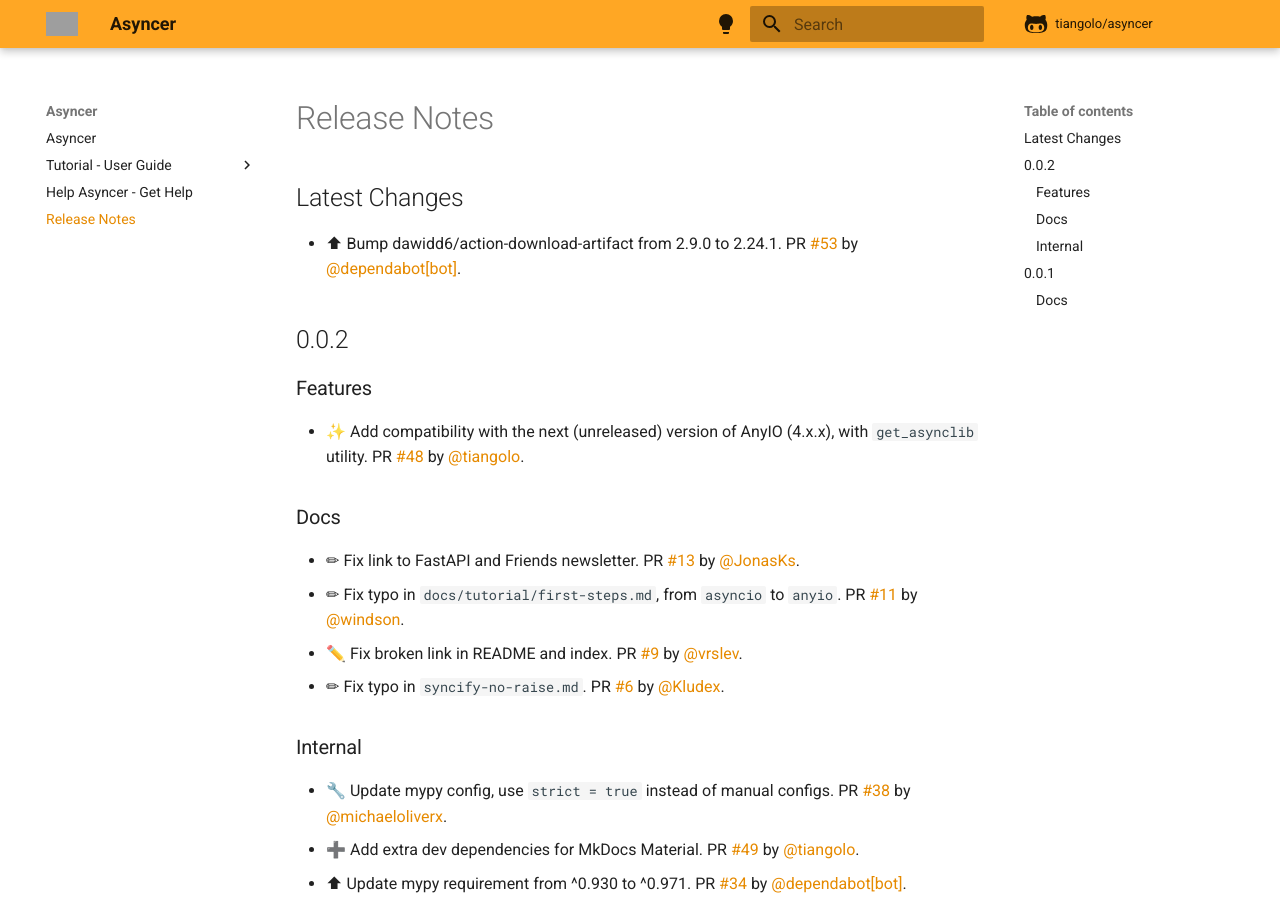
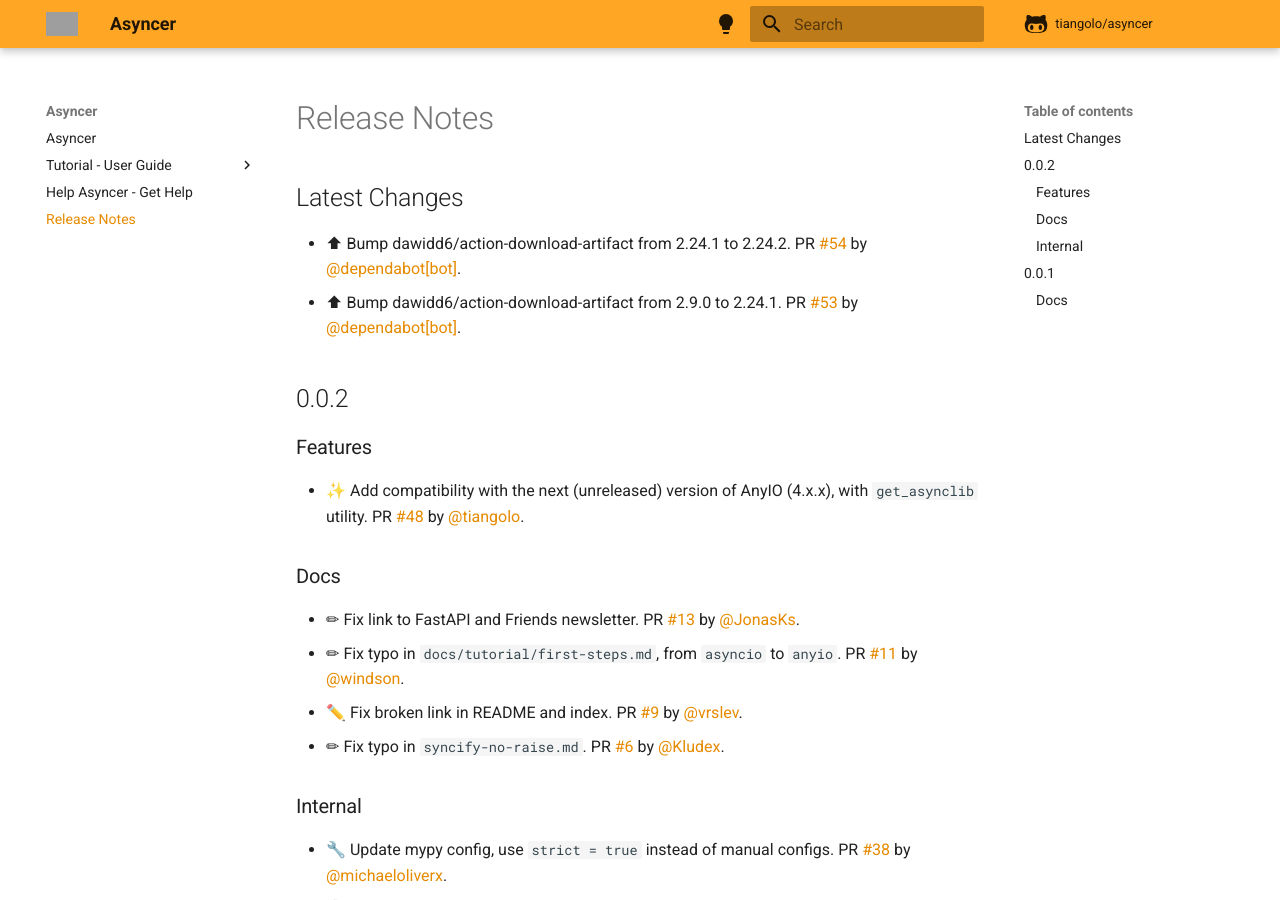
Before and after one commit to fastapi/asyncer, an MkDocs documentation site: the page built from docs/release-notes.md, in a window 1280 px wide and 900 px high. Built offline with MkDocs 1.6.1 and Material for MkDocs 9.7.7, drawn with Linux system fonts in a browser that asks for light colours; comment, search, counter and statistics services are not loaded; grey boxes are pictures that could not be loaded.

Commit message:
📝 Update release notes

```diff
--- a/docs/release-notes.md
+++ b/docs/release-notes.md
@@ -2,6 +2,7 @@
 
 ## Latest Changes
 
+* ⬆ Bump dawidd6/action-download-artifact from 2.24.1 to 2.24.2. PR [#54](https://github.com/tiangolo/asyncer/pull/54) by [@dependabot[bot]](https://github.com/apps/dependabot).
 * ⬆ Bump dawidd6/action-download-artifact from 2.9.0 to 2.24.1. PR [#53](https://github.com/tiangolo/asyncer/pull/53) by [@dependabot[bot]](https://github.com/apps/dependabot).
 
 ## 0.0.2
```
